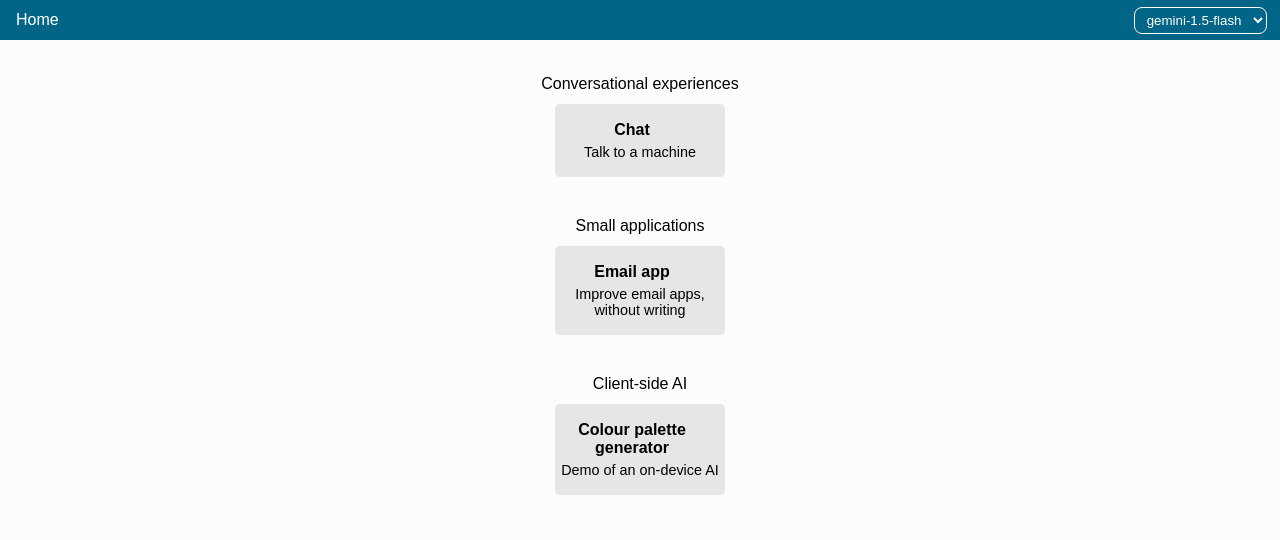
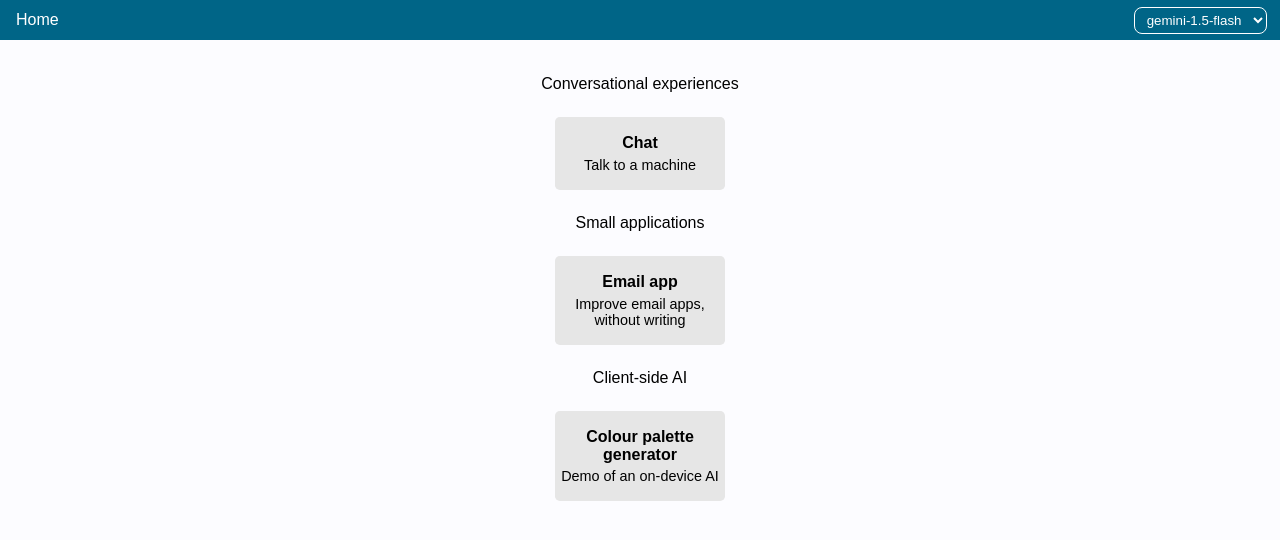
Before and after one commit to germolinal/llm-experiments, a Next.js app: page / in a window 1280 px wide. Shown: the top 540 px of the page. Built offline with nearby package versions, Linux system fonts and the light colour scheme.

Commit message:
better landing

```diff
--- a/app/page.module.css
+++ b/app/page.module.css
@@ -5,10 +5,11 @@
   justify-content: center;
 }
 
+.projects > p:first-child {
+  margin-top: 2em;
+}
 .projects > p {
   margin: 0;
-  margin-top: 2em;
-  margin-bottom: 0.2em;
 }
 
 .projects > div {
@@ -36,7 +37,6 @@
 
 .project span:first-child {
   font-weight: 600;
-  margin-right: 1em;
   margin-bottom: 0.3em;
 }
 .project span:last-child {
--- a/app/page.tsx
+++ b/app/page.tsx
@@ -10,7 +10,7 @@ function Project ({
   link: string
 }) {
   return (
-    <a href={link}>
+    <a href={link} style={{padding: "1em"}}>
       <div className={styles.project}>
         <span>{title}</span>
         <span>{description}</span>
```
